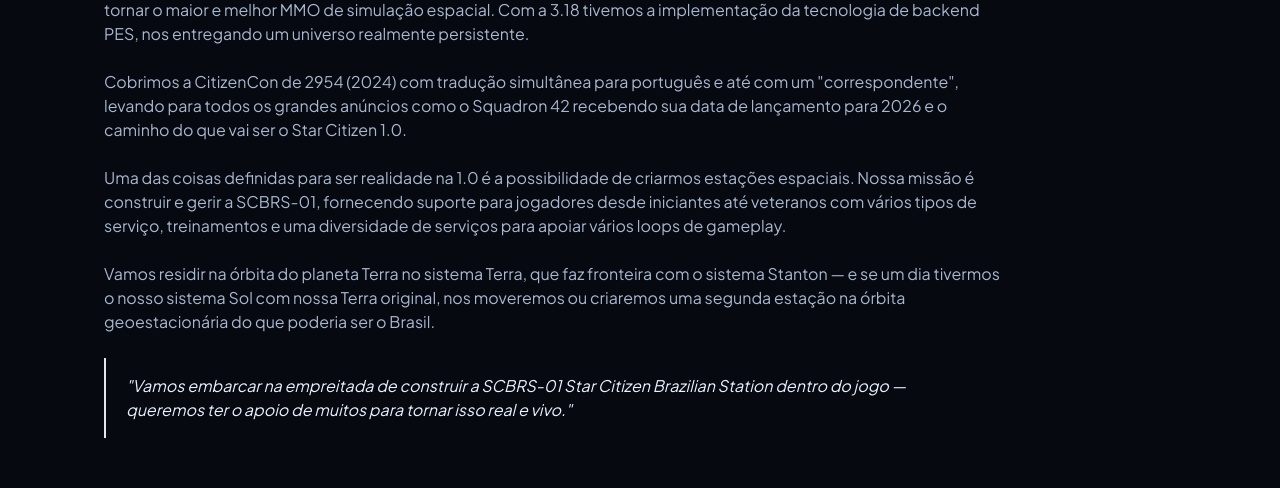
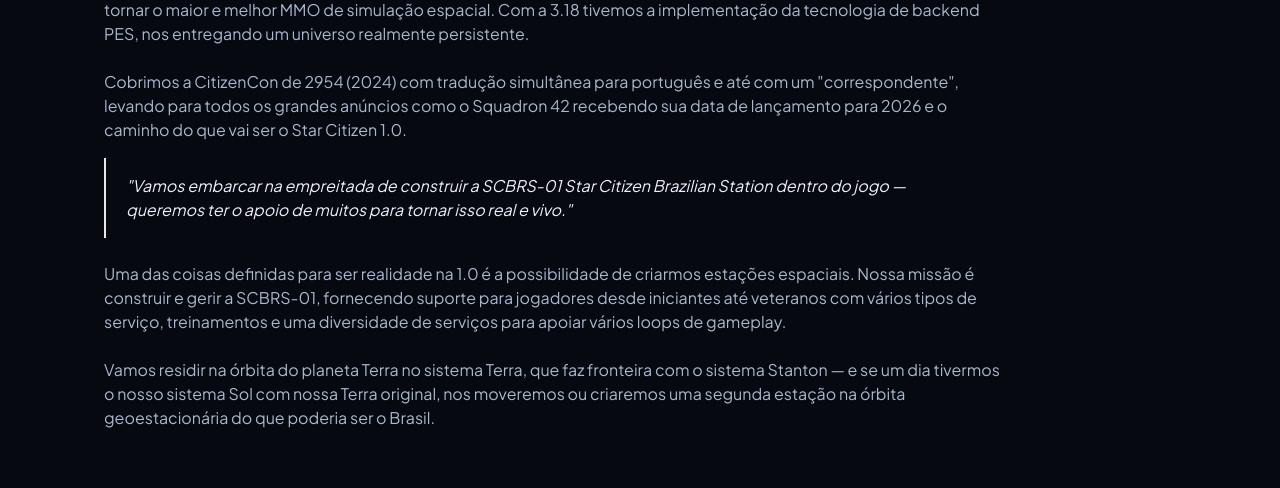
Before and after one commit to Joao-19/scbrs-01-site, a React (Vite) app in the folder frontend/: page / in a window 1280 px wide. Shown: the part 2664-3152 px from the top of the page. Built offline with nearby package versions, Linux system fonts and the light colour scheme.

Commit message:
feat: change to correct order

```diff
--- a/frontend/src/app/AppShell.tsx
+++ b/frontend/src/app/AppShell.tsx
@@ -334,20 +334,26 @@
           >
             <video className="h-[260px] w-full object-cover md:h-[360px]" src="/media/untitled.mp4" autoPlay muted loop playsInline preload="metadata" />
           </motion.div>
+
           <div className="mt-8 space-y-6">
             {landingContent.historia.paragraphs.map((paragraph) => (
+              <div>
                 <motion.p key={paragraph.slice(0, 24)} variants={revealUp} className="max-w-4xl text-muted">
                   {paragraph}
                 </motion.p>
-            ))}
+
+                {paragraph === landingContent.historia.paragraphs[2] && (
                   <motion.blockquote
                     variants={revealUp}
-              className="rsi-hover-surface max-w-4xl border-l-2 border-primary/60 bg-surface/40 px-5 py-4 italic text-text"
+                    className="rsi-hover-surface mt-4 max-w-4xl border-l-2 border-primary/60 bg-surface/40 px-5 py-4 italic text-text"
                     onMouseMove={handleSurfacePointerMove}
                     onMouseLeave={handleSurfacePointerLeave}
                   >
                     {landingContent.historia.quote}
                   </motion.blockquote>
+                )}
+              </div>
+            ))}
           </div>
         </motion.div>
       </Section>
```
Lines whose indentation alone changed are shown as unchanged.
